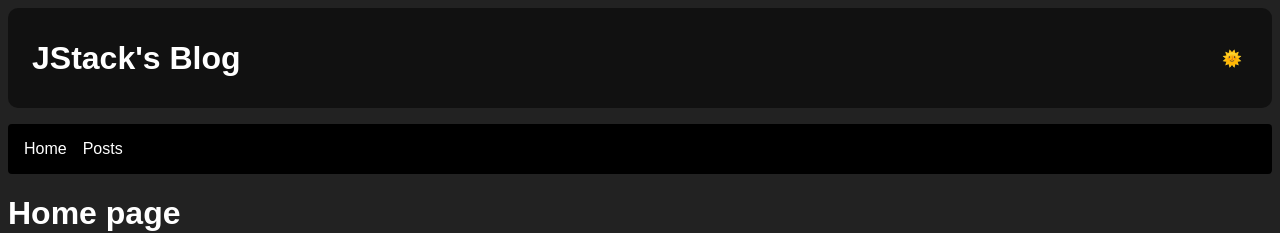
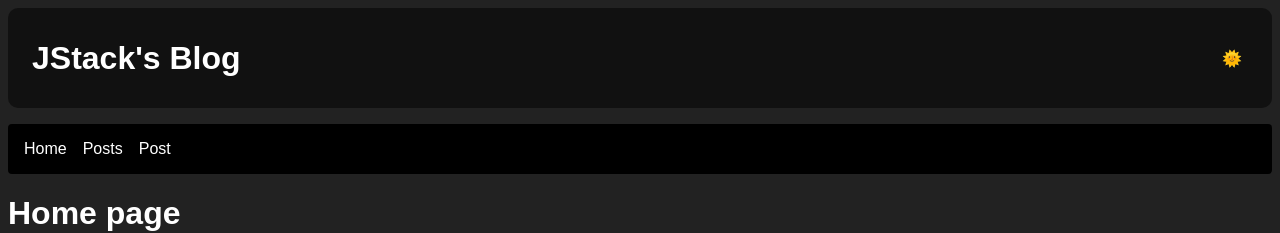
Before and after one commit to athena272/js-stack, a React app in the folder 04-react-router-v5/: page / in a window 1280 px wide. Shown: the top 233 px of the page. Built offline with nearby package versions, Linux system fonts and the light colour scheme.

Commit message:
Update index.js

```diff
--- a/04-react-router-v5/src/components/Layout/index.js
+++ b/04-react-router-v5/src/components/Layout/index.js
@@ -12,6 +12,7 @@ export default function Layout() {
       <Nav>
         <Link to="/">Home</Link>
         <Link to="/posts">Posts</Link>
+        <Link to="/posts/151515">Post</Link>
       </Nav>
       <Routes />
       <Footer />
```
